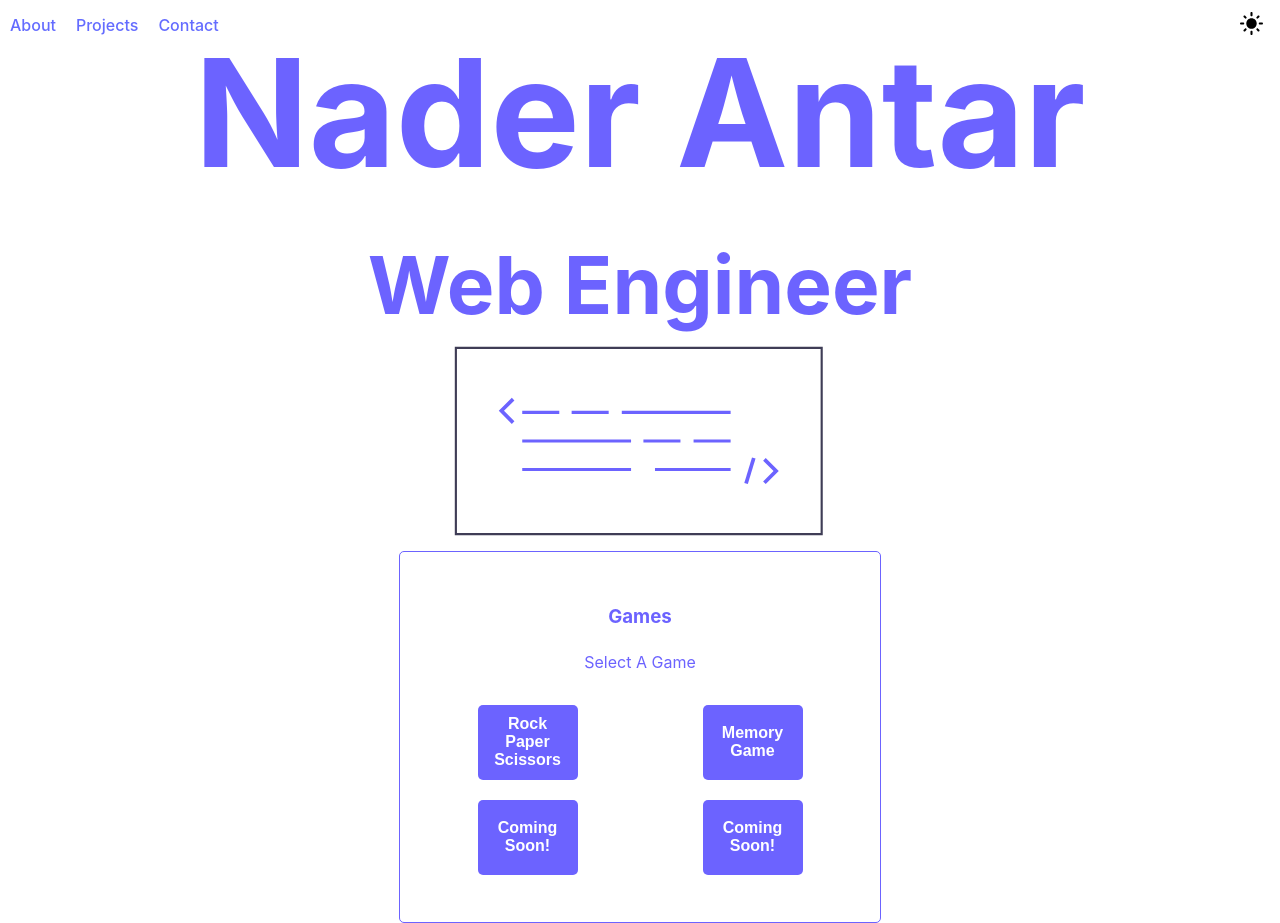
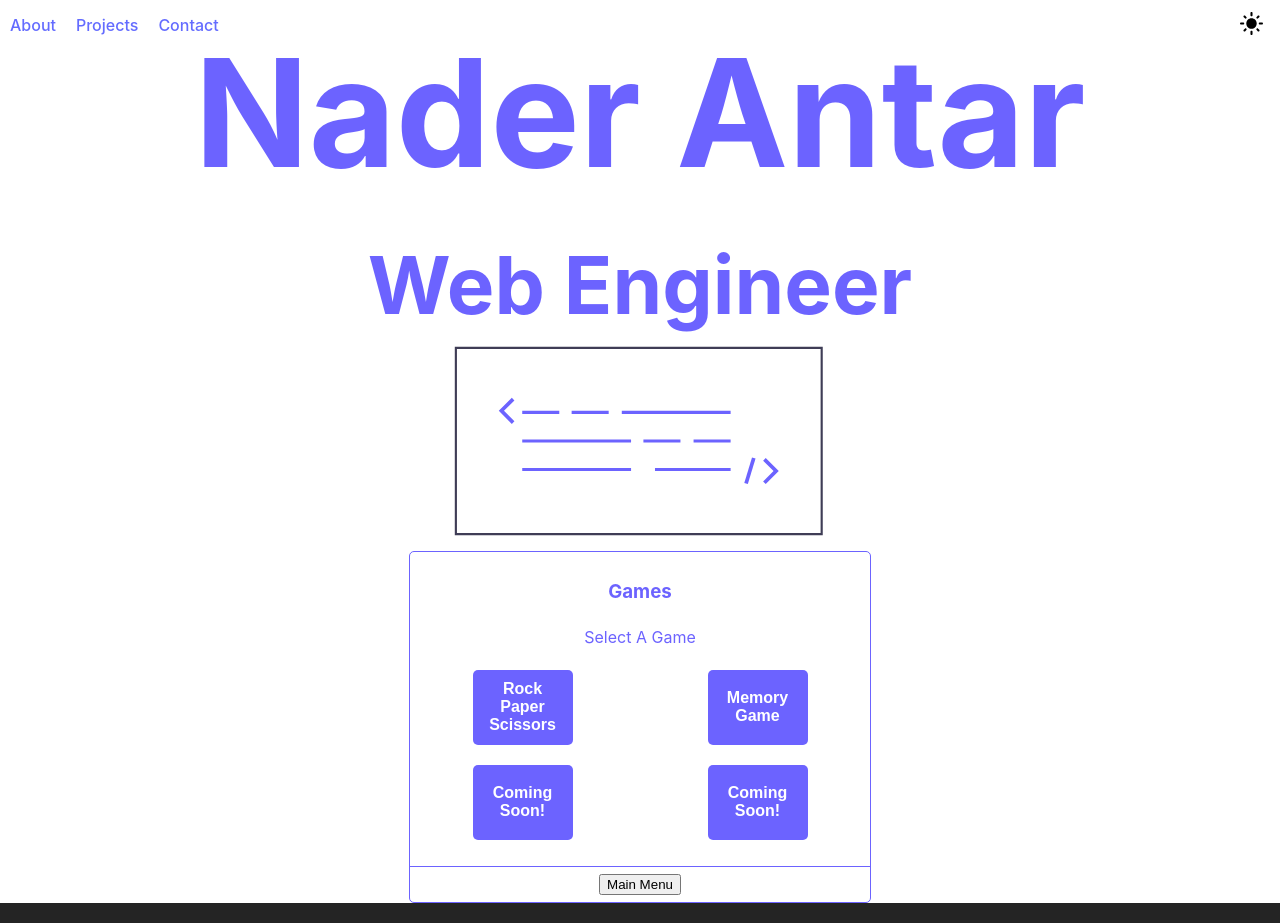
Before and after one commit to nadocodes/nader-antar, a React (Vite) app: page / in a window 1280 px wide. Built offline with nearby package versions, Linux system fonts and the light colour scheme.

Commit message:
update games menu functionality and styling

```diff
--- a/src/containers/GamesConsole/GamesConsole.css
+++ b/src/containers/GamesConsole/GamesConsole.css
@@ -1,14 +1,20 @@
-.GamesContainer {
+.gamesContainer {
+    display: flex;
+    flex-direction: row;
+    flex-wrap: wrap;
+    width: 460px;
+    height: 350px;
+    border: 1px solid #6C63FF;
+    border-radius: 5px;
+}
+
+.gamesConsole {
     display: flex;
     flex-direction: column;
     flex-wrap: wrap;
-    justify-content: center;
-    margin: 0 auto;
-    max-width: 800px;
-    padding: 10px 10px;
+    justify-content: space-around;
     width: 460px;
-    height: 350px;
-    border: 1px solid #6C63FF;
+    height: 300px;
     border-radius: 5px;
 }
 
@@ -17,7 +23,6 @@
     grid-template-columns: repeat(2, 1fr);
     gap: 10px;
     max-width: 800px;
-    padding: 10px 10px;
 }
 
 .gameButton {
@@ -35,3 +40,23 @@
     width: 100px;
     height: 75px;
 }
+
+.gameButton:hover {
+    background-color: #4F46E5;
+}
+
+.gameButton:active {
+    background-color: #4F46E5;
+    box-shadow: 0 3px #666;
+    transform: translateY(2px);
+}
+
+.controls {
+    display: flex;
+    flex-direction: row;
+    flex-wrap: wrap;
+    align-items: center;
+    justify-content: space-evenly;
+    width: 100%;
+    border-top: 1px solid #6C63FF;
+}
--- a/src/containers/GamesConsole/GamesConsole.tsx
+++ b/src/containers/GamesConsole/GamesConsole.tsx
@@ -13,8 +13,14 @@ export default function Games() {
         }
     }, [game]);
 
+    const handleMenu = (): void => {
+        setMenu(true);
+        setGame('');
+    }
+
   return (
-    <div className='GamesContainer'>
+    <div className='gamesContainer'>
+      <div className='gamesConsole'>
         {menu && <div className="menu">
         <h3 className="title">Games</h3>
         <p>Select A Game</p>
@@ -31,8 +37,12 @@ export default function Games() {
               <div className="game">
                   <button className="gameButton" onClick={() => setGame('')}>Coming Soon!</button>
               </div>
-          </div>
-        </div>}
+            </div>
+          </div>}
+      </div>
+      <div className="controls">
+          <button className="menuButton" onClick={handleMenu}>Main Menu</button>
+      </div>
     </div>
   )
 }
```
